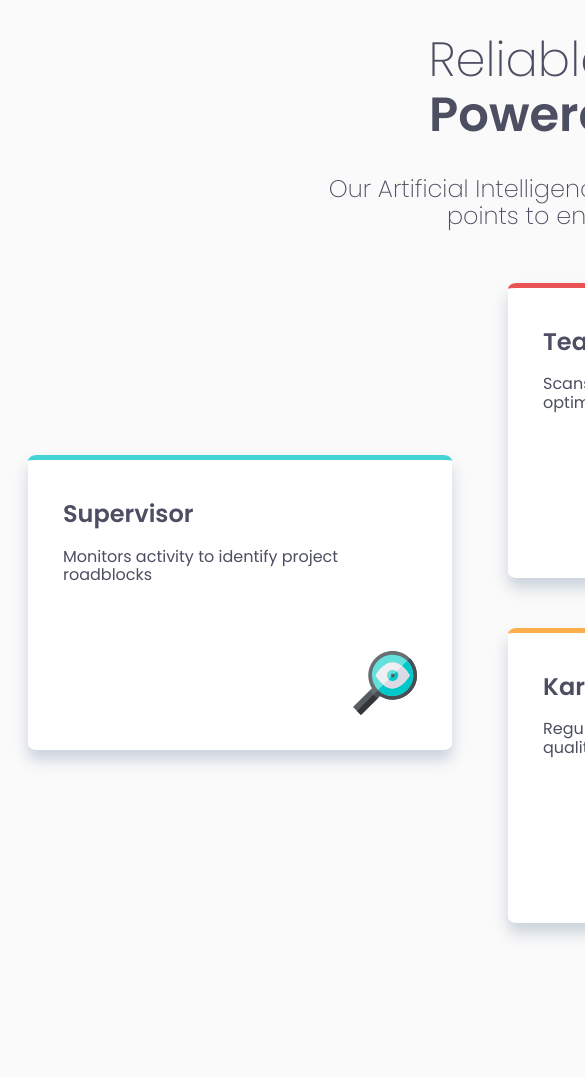
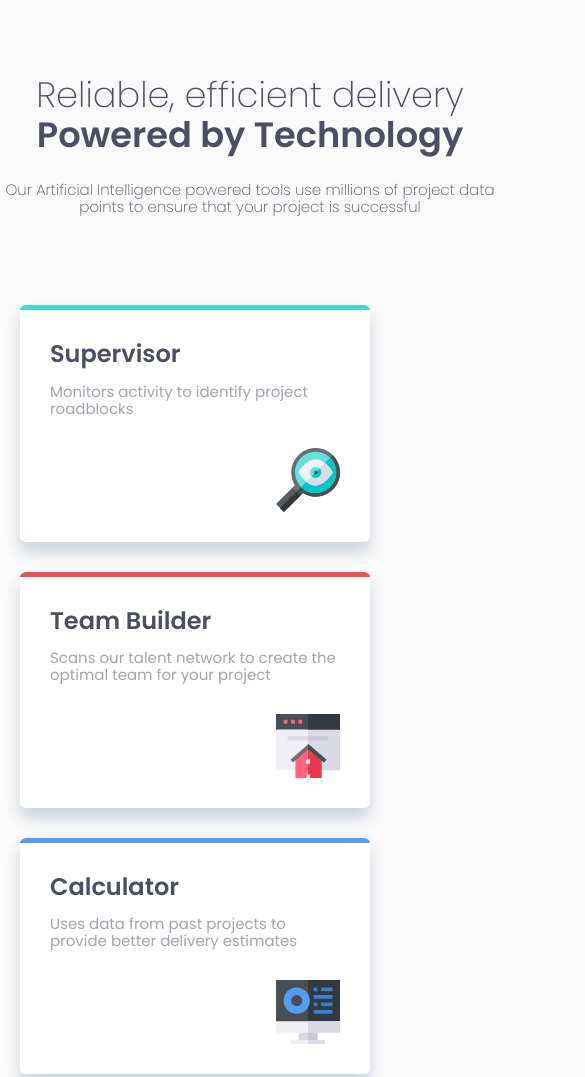
Before and after one commit to Stygan/four-card-container, a plain HTML site: page index.html in a window 390 px wide. Shown: the top 1077 px of the page, 585 px wide, since content can reach past the window. Before the commit the page ends 951 px from the top, so only its background shows below. Drawn offline with Linux system fonts and the light colour scheme.

Commit message:
responsive design added

```diff
--- a/css/styles.css
+++ b/css/styles.css
@@ -1,4 +1,4 @@
-@import url('https://fonts.googleapis.com/css2?family=Poppins:wght@200;400;600&display=swap');
+@import url("https://fonts.googleapis.com/css2?family=Poppins:wght@200;400;600&display=swap");
 
 :root {
   --red: hsl(0, 78%, 62%);
@@ -10,68 +10,71 @@
   --very-light-gray: hsl(0, 0%, 98%);
 }
 
+* {
+  box-sizing: border-box;
+}
+
 body {
-    font-family: 'Poppins', sans-serif;
+  font-family: "Poppins", sans-serif;
   background-color: var(--very-light-gray);
   color: var(--very-dark-blue);
 }
 
-.container {
-    width: 1440px;
-    margin: 0 auto;
+header {
+  max-width: 500px;
+  text-align: center;
+  font-size: 1rem;
+  margin: 75px auto;
+  width: 1250px;
 }
 
-header {
-    text-align: center;
-    font-size: 1.5rem;
+h1 {
+  font-weight: 200;
+  font-size: 2.2rem;
 }
 
-header span.title {
-    display: block;
-    font-weight: 200;
-}
-
-header span.subtitle {
-    display: block;
+h1 span {
   font-weight: 600;
 }
 
-header > p {
-    width: 57%;
-    margin: 0 auto;
+header p {
   font-weight: 200;
+  font-size: 15px;
+  margin-top: 25px;
+  margin-bottom: 75px;
 }
 
-.row {
+.container {
   display: flex;
-    padding-top: 25px;
-    align-items: center;
   flex-wrap: wrap;
-    width: 100%;
-}
-
-.column {
-    display: flex;
-    flex-direction: column;
-    flex-basis: 100%;
-    flex: 1;
-    padding: 3px;
+  max-width: 1400px;
+  margin: 0 auto;
+  justify-content: center;
 }
 
 .card {
-    position: relative;
-    padding: 20px 35px;
-    height: 250px;
-    margin: 25px;
+  padding: 30px;
+  width: 350px;
+  margin: 15px;
   background-color: white;
   box-shadow: 0px 10px 15px rgba(0, 48, 94, 0.192);
   border-radius: 2%;
 }
 
+.card h2 {
+  margin: 0;
+}
+
 .card img {
-    position: absolute;
-    bottom: 35px;
-    right: 35px;
+  display: block;
+  margin-left: auto;
+}
+
+.card p {
+  color: var(--grayish-blue);
+  font-size: 15px;
+  margin-top: 15px;
+  margin-bottom: 30px;
 }
 
 .card#calculator {
@@ -89,3 +92,13 @@ header > p {
 .card#karma {
   border-top: 5px solid var(--orange);
 }
+
+.box-push {
+    transform: translateY(55%);
+}
+
+@media (max-width: 1138px) {
+    .box-push {
+        transform: translateY(0);
+    }
+}
--- a/index.html
+++ b/index.html
@@ -3,7 +3,6 @@
   <head>
     <meta charset="UTF-8" />
     <meta name="viewport" content="width=device-width, initial-scale=1.0" />
-    <!-- displays site properly based on user's device -->
 
     <link
       rel="icon"
@@ -16,28 +15,25 @@
     <title>Frontend Mentor | Four card feature section</title>
   </head>
   <body>
-    <div class="container">
+
       <header>
         <h1>
-          <span class="title">Reliable, efficient delivery</span>
-          <span class="subtitle">Powered by Technology</span>
+          Reliable, efficient delivery
+          <span>Powered by Technology</span>
         </h1>
         <p>
-          Our Artificial Intelligence powered tools use millions of project data points to ensure that your project is successful
+          Our Artificial Intelligence powered tools use millions of project data
+          points to ensure that your project is successful
         </p>
       </header>
 
-      <div class="content">
-        <div class="row">
-          <div class="column">
-            <div class="card" id="supervisor">
+      <div class="container">
+            <div class="card box-push" id="supervisor">
               <h2>Supervisor</h2>
               <p>Monitors activity to identify project roadblocks</p>
               <img src="/images/icon-supervisor.svg" alt="supervisor-img" />
             </div>
-          </div>
 
-          <div class="column">
             <div class="card" id="team">
               <h2>Team Builder</h2>
               <p>
@@ -46,25 +42,23 @@
               </p>
               <img src="/images/icon-team-builder.svg" alt="team-img" />
             </div>
-            <div class="card" id="karma">
-              <h2>Karma</h2>
-              <p>Regularly evaluates our talent to ensure quality</p>
-              <img src="/images/icon-karma.svg" alt="karma-img" />
-            </div>
-          </div>
 
-          <div class="column">
-            <div class="card" id="calculator">
+            <div class="card box-push" id="calculator">
               <h2>Calculator</h2>
               <p>
                 Uses data from past projects to provide better delivery
                 estimates
               </p>
-              <img src="/images/icon-calculator.svg" alt="calculator-img" />
+                <img src="/images/icon-calculator.svg" alt="calculator-img" />
             </div>
-          </div>
+
+            <div class="card " id="karma">
+              <h2>Karma</h2>
+              <p>Regularly evaluates our talent to ensure quality</p>
+              <img src="/images/icon-karma.svg" alt="karma-img" />
+            </div>
+
         </div>
       </div>
-    </div>
   </body>
 </html>
```
Lines whose indentation alone changed are shown as unchanged.
